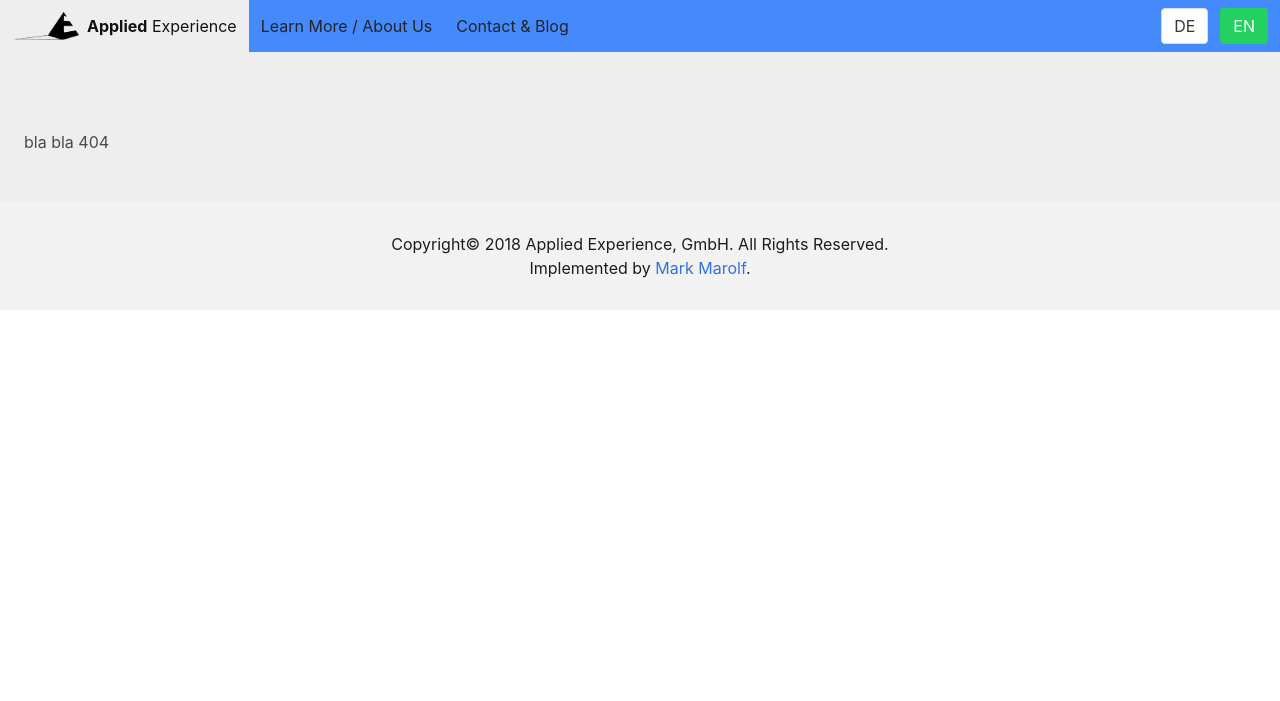
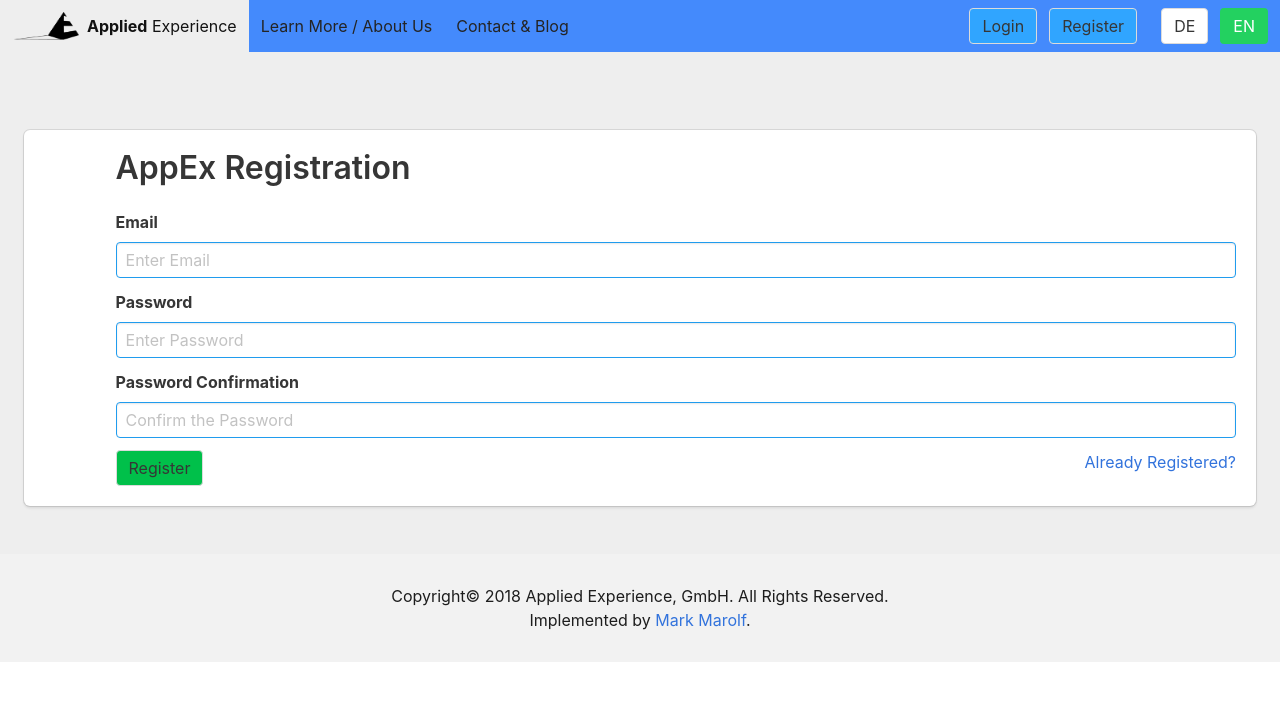
Before and after one commit to tenderribs/appex-pro, a PHP site: page /index.php?page=register in a window 1280 px wide. Shown: the top 701 px of the page. Run offline with PHP 8.4, Linux system fonts and the light colour scheme; some libraries are stand-ins or nearby versions.

Commit message:
working on auth system

```diff
--- a/config/config.php
+++ b/config/config.php
@@ -5,7 +5,8 @@ require_once('env.config.php');
         $pdo = new PDO("mysql:host=$servername;dbname=$DbName", $username, $password);
         // set the PDO error mode to exception
         $pdo->setAttribute(PDO::ATTR_ERRMODE, PDO::ERRMODE_EXCEPTION);
-        //echo "Connected successfully";
+        // echo 'pdo '.isset($pdo);
+        // echo "Connected successfully";
         }
     catch(PDOException $e)
         {
--- /dev/null
+++ b/controllers/authController.php
@@ -0,0 +1,118 @@
+<?php
+    function authRegister($pdo,$request) {
+
+        $email = !empty($request['email']) ? trim($request['email']) : null;
+        $password = !empty($request['password']) ?$request['password'] : null;
+        $password_confirmation = !empty($request['password_confirmation']) ?$request['password_confirmation'] : null;
+
+        if ($password != $password_confirmation) {
+            die("passwords are not equal");
+        }
+
+        //Construct the SQL statement and prepare it.
+        $sql = "SELECT COUNT(email) AS num FROM users WHERE email = :email";
+        $stmt = $pdo->prepare($sql);
+
+        //Bind the provided email to our prepared statement.
+        $stmt->bindValue(':email', $email,PDO::PARAM_STR);
+
+        //Execute.
+        $stmt->execute();
+
+        //Fetch the row.
+        $row = $stmt->fetch(PDO::FETCH_ASSOC);
+
+        //If the provided username already exists - display error.
+        if ($row['num'] > 0){
+            die('That email already exists!');
+        }
+
+        //Hash the password as we do NOT want to store our passwords in plain text.
+        $hashedPassword = hash_password($password);
+
+        //Prepare our INSERT statement.
+        //Remember: We are inserting a new row into our users table.
+        $sql = "INSERT INTO users (email, password, last_login) VALUES (:email, :password, NOW())";
+        $stmt = $pdo->prepare($sql);
+
+        //Bind our variables.
+
+        $stmt->bindValue(':email', $email,PDO::PARAM_STR);
+        $stmt->bindValue(':password', $hashedPassword,PDO::PARAM_STR);
+
+        //Execute the statement and insert the new account.
+        $result = $stmt->execute();
+
+        //If the signup process is successful.
+        if($result){
+            //What you do here is up to you!
+            return set_session($request); /* start the session */
+        }
+    }
+
+    function authLogin($pdo,$request) {
+        $email = !empty($request['email']) ? trim($request['email']) : null;
+        $password = !empty($request['password']) ?$request['password'] : null;
+
+        $hashedPassword = hash_password($password);
+
+        //Construct the SQL statement and prepare it.
+        $sql = "SELECT email FROM users WHERE email = :email AND password = :hashedPassword";
+        $stmt = $pdo->prepare($sql);
+
+        //Bind the provided email to our prepared statement.
+        $stmt->bindValue(':email', $email,PDO::PARAM_STR);
+        $stmt->bindValue(':hashedPassword', $hashedPassword,PDO::PARAM_STR);
+
+        //Execute.
+        $stmt->execute();
+
+        //Fetch the row.
+        $row = $stmt->fetch(PDO::FETCH_ASSOC);
+
+        if (isset($row['email'])) {
+            return set_session($request); /* start the session */
+        }
+    }
+
+
+
+    function authLogout() {
+        // session_start();
+        unset($_SESSION['email']);
+        unset($_SESSION['authenticated']);
+
+        session_destroy();
+        // header("Location: /index.php?page=login");
+    }
+
+    function hash_password($password) {
+        // Salt!!! should not be changed!
+        // it works like Salt :> , it will be added to password before hashing, so it will increase the saltiness(strenge) of the hashed password
+        // we can use one Salt for all password or add a new field "salt" to users table and generate a unique salt for each user
+        // and hash each user password with his own Salt!!
+
+        $salt = "g55Q7HKmhohrMZRjuaWWyuR2eeHaxorIee4UzFbTo4VyvBXrzDZyu82vNkNi50Ch";
+
+        $hashedPassword = password_hash($password, PASSWORD_BCRYPT, array("salt"=> $salt, "cost" => 12));
+
+        return  $hashedPassword;
+    }
+
+    function set_session($request) {
+        // php session
+        // hmmmm , hard to explain, its used to store values accros multi requests made by a single user/client
+        // for example when the user logs in we can store his info's such as Name,Email,Role and etc
+        // and at the start of every page that the user need to be Logged in to access that page we can check
+        // the $_SESSION["authenticated"] and if its True then we allow the user request to proceed else we terminate it
+
+        $_SESSION["authenticated"] = True;
+
+        $_SESSION["loginDateTime"] = date("Y-m-d H:i:s");
+
+        $_SESSION["email"] = $request['email'];
+
+        return $_SESSION;
+    }
+
+?>
--- a/func.php
+++ b/func.php
@@ -3,4 +3,7 @@
     require_once('pages/home.php');
     require_once('pages/features.php');
 
+    require_once('controllers/authController.php');
+    // echo 'pdo fdrom fun '.isset($pdo);
+
  ?>
--- a/header.php
+++ b/header.php
@@ -53,6 +53,18 @@
                     </div>
 
                     <div class="navbar-end">
+
+                        <div class="navbar-item">
+                                <div class="field is-grouped">
+                    ';
+        if (session_status() === PHP_SESSION_NONE || !isset($_SESSION["authenticated"]) || $_SESSION["authenticated"] == False) {
+            require_once('pages/navbar/login_register_buttons.html');
+        } else if ( $_SESSION["authenticated"] == True ) {
+            require_once('pages/navbar/logout_button.html');
+        }
+        echo            '
+                            </div>
+                        </div>
                         <div class="navbar-item">
                             <div class="field is-grouped">
                                 <p class="control">
@@ -67,7 +79,9 @@
                                 </p>
                             </div>
                         </div>
+
                     </div>
+
                 </div>
             </nav>
         ';
--- a/index.php
+++ b/index.php
@@ -1,20 +1,27 @@
+<?php
+    session_start();
+?>
 <!DOCTYPE html>
 <html>
     <head>
-        <?php require_once('metaData.php');   ?>
+        <?php
+            require_once('metaData.php');
+        ?>
     </head>
     <body>
     <?php     //navbar
             require_once('header.php');
+
         ?>
         <section class="section">
         <?php
             //all funcs
+            require_once('func.php');
             require_once('router.php');
             $page = isset($_GET["page"]) ? $_GET["page"] : null;
             $lang = isset($_GET["la"]) ? $_GET["la"] : 'en';
             $action = isset($_GET["action"]) ? $_GET["action"] : null;
-            route($page,$lang,$action);
+            route($pdo,$page,$lang,$action);
         ?>
 
         </section>
--- /dev/null
+++ b/pages/auth/register.html
@@ -0,0 +1,38 @@
+
+<div class="box" class="marginTop">
+  <article class="media">
+    <div class="media-content">
+      <p class=login>
+        <form action="index.php?action=register" method="post">
+          <p class="title">AppEx Registration</p>
+
+          <div class="field">
+            <div class="control">
+              <label class="label">Email</label>
+              <input class="input is-info" type="text" name="email" placeholder="Enter Email">
+            </div>
+          </div>
+
+          <div class="field">
+            <div class="control">
+              <label class="label">Password</label>
+              <input class="input is-info" type="password" name="password" placeholder="Enter Password">
+            </div>
+          </div>
+
+          <div class="field">
+            <div class="control">
+              <label class="label">Password Confirmation</label>
+              <input class="input is-info" type="password" name="password_confirmation" placeholder="Confirm the Password">
+            </div>
+          </div>
+
+
+          <button class="button" style="background-color: #00c04a" type="submit">Register</button>
+          <label>
+
+            <a href="index.php?page=login" style="float: right;">Already Registered?</a>
+        </form>
+      </p>
+    </div>
+</div>
--- /dev/null
+++ b/pages/navbar/login_register_buttons.html
@@ -0,0 +1,14 @@
+<p class="control">
+        <a class="button" style="background-color: #30a5ff" href="index.php?page=login">
+    <span>
+        Login
+    </span>
+        </a>
+    </p>
+    <p class="control">
+        <a class="button" style="background-color: #30a5ff" href="index.php?page=register">
+    <span>
+        Register
+    </span>
+        </a>
+</p>
--- a/router.php
+++ b/router.php
@@ -1,19 +1,39 @@
  <?php
-    require_once('func.php');
+    function route($pdo,$page,$lang,$action) {
+        if ($page == '') {
+            $request = $_POST;
 
-    function route($page,$lang,$action) {
-        if ($page == '') {
-            displayHomePage($lang);
+            if ($action == 'register') {
+                // echo 'pdo '.isset($pdo);
+                $result = authRegister($pdo,$request);
+                if ($result){
+                    // displayHomePage($lang);
+                    require_once('pages/welcome.php');
+                }
+            } else if ($action == 'login') {
+                $result = authLogin($pdo,$request);
+                if ($result){
+                    // displayHomePage($lang);
+                    require_once('pages/welcome.php');
+                }
+            } else if ($action == 'logout') {
+                authLogout($pdo,$request);
+            } else {
+                displayHomePage($lang);
+            }
+
+        } else if ($page == 'features') {
+            displayFeaturesPage($lang);
+        } else if ($page == 'register') {
+            require_once('pages/auth/register.html');
+        } else if ($page == 'login') {
+            require_once('pages/auth/login.html');
+        }  else if ($page == 'welcome') {
+            require_once('pages/welcome.php');
         }
-          else if ($page == 'features') {
-            displayFeaturesPage($lang);
-        } else {
-            echo 'bla bla 404';
-        }
-        // else if ($page == 'system') {
-        //     require_once('pages/system.html');
 
-        // } else if ($page == 'blog') {
+
+        // else if ($page == 'blog') {
         //     require_once('pages/blog.html');
         // }
         // else if ($page == 'login') {
```
Also changed, not shown: pages/auth/login.html (added, +38 -0 lines), pages/navbar/logout_button.html (added, +7 -0 lines), pages/welcome.php (added, +23 -0 lines). Lines whose indentation alone changed are shown as unchanged.
